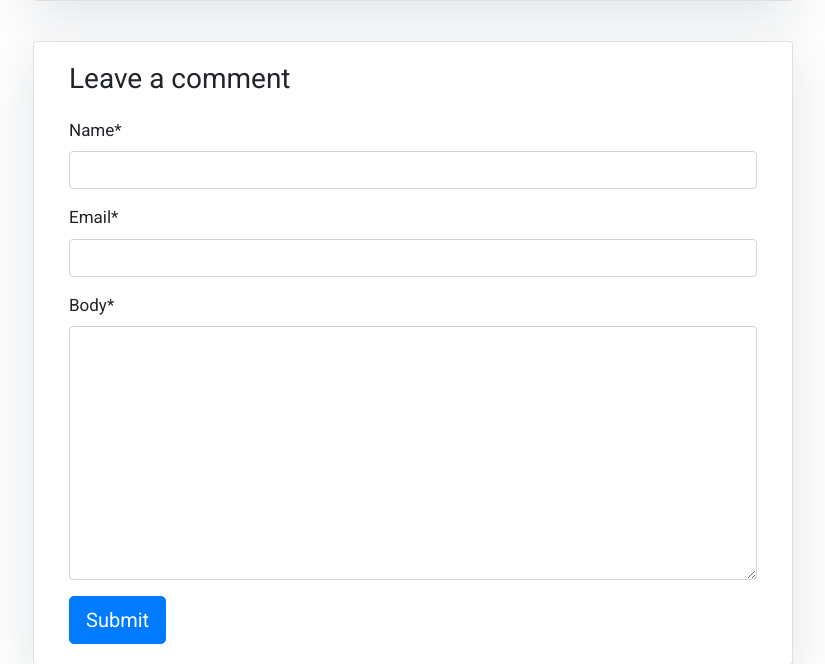
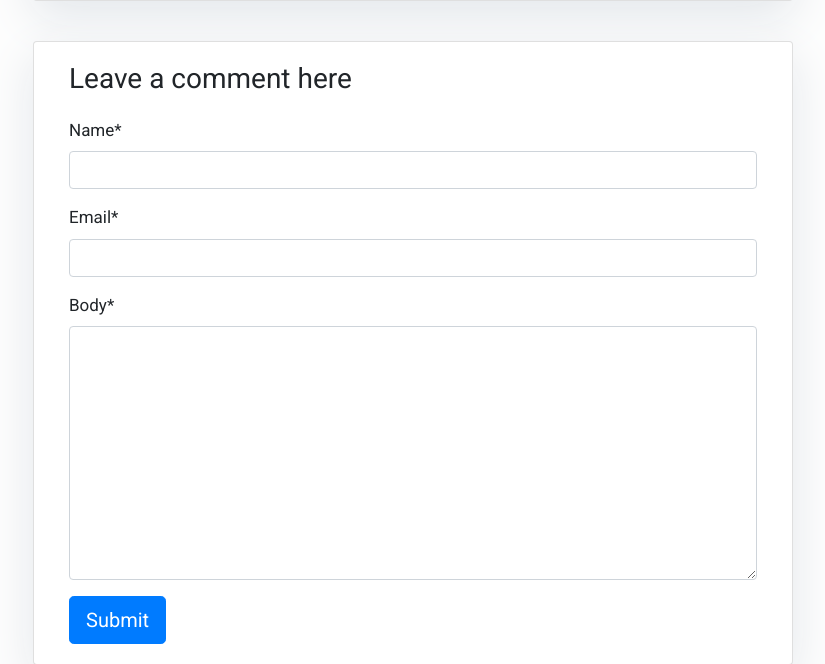
Before and after one commit to miamo19/Blog-Project2, a Django app: template BlogProject/blog/templates/post_detail.html in a window 1280 px wide. Shown: the part 456-1120 px from the top of the page, without its empty margins (37-862 px from the left). Run offline with Django 4.2, Linux system fonts and the light colour scheme; the template is opened without the code that fills it: values that come from a table or form of the project are taken from there, others are empty; some libraries are stand-ins or nearby versions.

Commit message:
feat: adding phrase

```diff
--- a/BlogProject/blog/models.py
+++ b/BlogProject/blog/models.py
@@ -42,7 +42,7 @@ class Comment(models.Model):
     active = models.BooleanField(default=False)
 
     class Meta:
-        ordering = ['created_on']
+        ordering = ['-created_on']
 
     def __str__(self):
         return 'Comment {} by {}'.format(self.body, self.name)
--- a/BlogProject/blog/templates/post_detail.html
+++ b/BlogProject/blog/templates/post_detail.html
@@ -40,7 +40,7 @@
           Your comment is awaiting moderation
         </div>
         {% else %}
-        <h3>Leave a comment</h3>
+        <h3>Leave a comment here</h3>
         <form method="post" style="margin-top: 1.3em;">
           {% csrf_token %}
           {{ comment_form | crispy }}
```
